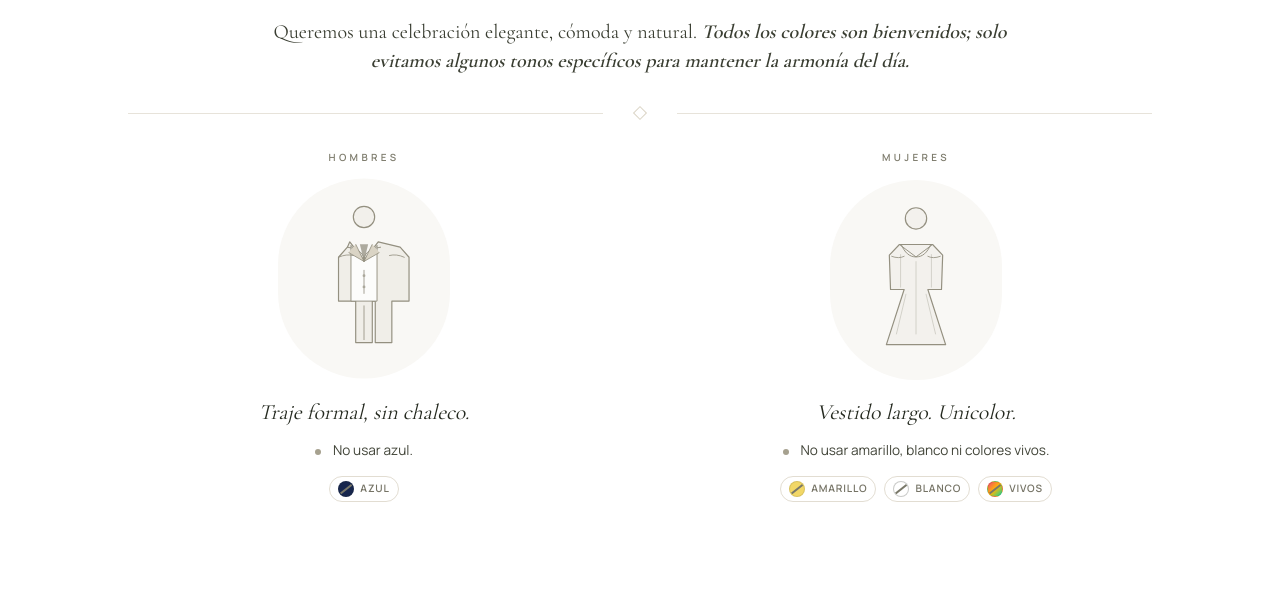
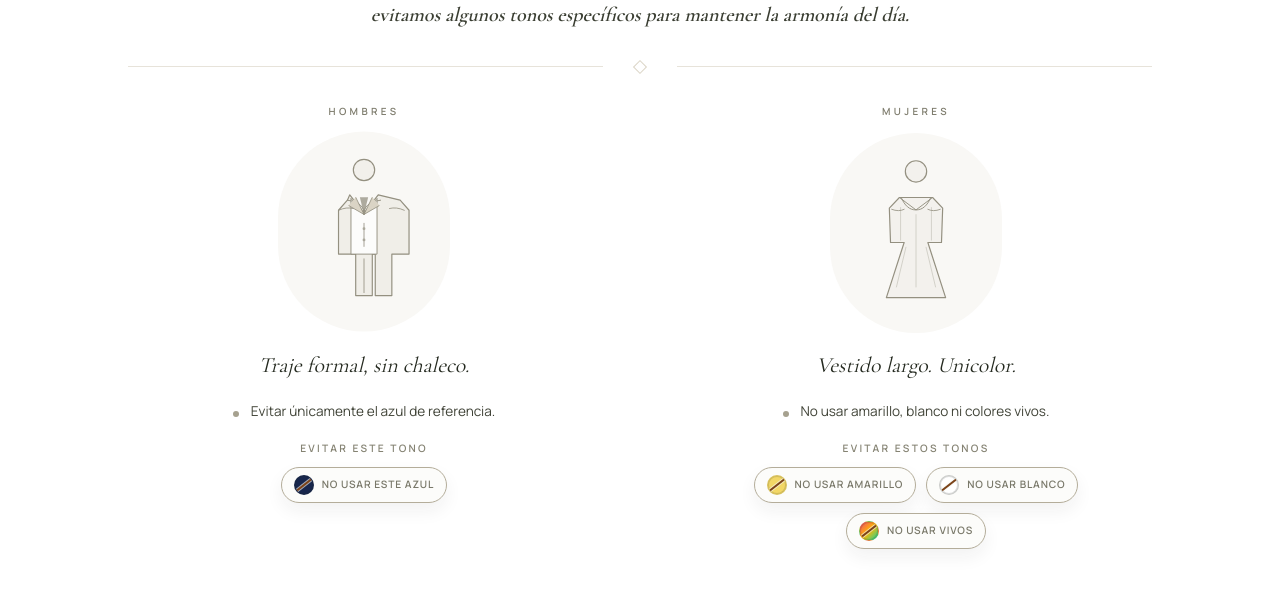
Before and after one commit to Xaviz10/wedding-site, a React (Vite) app: page / in a window 1280 px wide. Shown: the part 9081-9680 px from the top of the page. Built offline with nearby package versions, Linux system fonts and the light colour scheme.

Commit message:
Dress code

```diff
--- a/src/components/sections/WeddingDetailsSection.tsx
+++ b/src/components/sections/WeddingDetailsSection.tsx
@@ -360,6 +360,7 @@ interface DressSuggestionProps {
 }
 
 function DressSuggestion({ label, lead, bullets, type, restrictedTones, delay, shouldReduceMotion }: DressSuggestionProps) {
+  const restrictionCaption = restrictedTones.length === 1 ? "Evitar este tono" : "Evitar estos tonos";
   const itemVariants = {
     hidden: { opacity: 0, y: shouldReduceMotion ? 0 : 18 },
     visible: { opacity: 1, y: 0 },
@@ -379,7 +380,7 @@ function DressSuggestion({ label, lead, bullets, type, restrictedTones, delay, s
           },
         },
       }}
-      className="grid min-w-0 justify-items-center text-center"
+      className="flex h-full min-w-0 flex-col items-center text-center"
     >
       <motion.p
         variants={itemVariants}
@@ -406,7 +407,7 @@ function DressSuggestion({ label, lead, bullets, type, restrictedTones, delay, s
       <motion.p
         variants={itemVariants}
         transition={{ duration: shouldReduceMotion ? 0 : 0.8, ease: [0.16, 1, 0.3, 1] }}
-        className="font-editorial mt-3 max-w-[12rem] text-[clamp(1.08rem,3.2vw,1.82rem)] italic leading-[1.08] text-[var(--color-forest)] md:mt-5 md:max-w-[18rem] md:text-[clamp(1.1rem,1.7vw,1.5rem)]"
+        className="font-editorial mt-3 flex min-h-[3.25rem] max-w-[12rem] items-start justify-center text-[clamp(1.08rem,3.2vw,1.82rem)] italic leading-[1.08] text-[var(--color-forest)] md:mt-5 md:min-h-[2rem] md:max-w-[18rem] md:text-[clamp(1.1rem,1.7vw,1.5rem)]"
       >
         {lead}
       </motion.p>
@@ -444,9 +445,17 @@ function DressSuggestion({ label, lead, bullets, type, restrictedTones, delay, s
             },
           },
         }}
-        className="mt-3 flex flex-wrap justify-center gap-1.5 md:mt-4 md:gap-2"
+        className="mt-4 grid justify-items-center gap-2.5 md:mt-5"
         aria-label={`Tonos no permitidos para ${label.toLowerCase()}`}
       >
+        <motion.p
+          variants={itemVariants}
+          transition={{ duration: shouldReduceMotion ? 0 : 0.62, ease: [0.16, 1, 0.3, 1] }}
+          className="text-[0.58rem] font-semibold uppercase tracking-[0.18em] text-[color-mix(in_oklab,var(--color-terracotta)_88%,var(--color-forest)_12%)] md:text-[0.64rem] md:tracking-[0.22em]"
+        >
+          {restrictionCaption}
+        </motion.p>
+        <div className="flex flex-wrap justify-center gap-2 md:gap-2.5">
           {restrictedTones.map((tone) => (
             <motion.span
               key={tone.label}
@@ -456,18 +465,19 @@ function DressSuggestion({ label, lead, bullets, type, restrictedTones, delay, s
               }}
               whileHover={shouldReduceMotion ? undefined : { y: -2, scale: 1.03 }}
               transition={{ duration: shouldReduceMotion ? 0 : 0.55, ease: [0.16, 1, 0.3, 1] }}
-            className="inline-flex items-center gap-1.5 rounded-full border border-[var(--color-gold)]/55 px-2 py-1 text-[0.58rem] font-semibold uppercase tracking-[0.08em] text-[color-mix(in_oklab,var(--color-terracotta)_74%,var(--color-forest)_26%)] md:text-[0.64rem]"
+              className="inline-flex min-h-9 items-center gap-2 rounded-full border border-[color-mix(in_oklab,var(--color-terracotta)_42%,var(--color-gold)_58%)] bg-[color-mix(in_oklab,white_66%,var(--color-ivory)_34%)] px-2.5 py-1.5 text-[0.58rem] font-semibold uppercase tracking-[0.08em] text-[color-mix(in_oklab,var(--color-terracotta)_78%,var(--color-forest)_22%)] shadow-[0_8px_18px_rgba(36,41,31,0.06)] md:px-3 md:text-[0.64rem]"
             >
               <span
-              className="relative h-4 w-4 overflow-hidden rounded-full"
+                className="relative h-5 w-5 overflow-hidden rounded-full shadow-[inset_0_0_0_1px_rgba(36,41,31,0.16)]"
                 style={{ background: tone.background, border: `1px solid ${tone.border ?? "rgba(36,41,31,0.12)"}` }}
                 aria-hidden
               >
-              <span className="absolute left-1/2 top-1/2 h-[1.5px] w-6 -translate-x-1/2 -translate-y-1/2 rotate-[-38deg] bg-[color-mix(in_oklab,var(--color-terracotta)_78%,var(--color-forest)_22%)]" />
+                <span className="absolute left-1/2 top-1/2 h-[2px] w-8 -translate-x-1/2 -translate-y-1/2 rotate-[-38deg] bg-[color-mix(in_oklab,#8f4813_82%,var(--color-forest)_18%)] shadow-[0_0_0_1px_rgba(246,245,241,0.62)]" />
               </span>
-            {tone.label}
+              No usar {tone.label.toLowerCase()}
             </motion.span>
           ))}
+        </div>
       </motion.div>
     </motion.div>
   );
@@ -609,7 +619,7 @@ function DressCodeNote({ config, step, shouldReduceMotion }: DressCodeNoteProps)
             lead={menSuggestion.lead}
             bullets={menSuggestion.bullets}
             type="men"
-            restrictedTones={[{ label: "Azul", background: "#17264d" }]}
+            restrictedTones={[{ label: "Este azul", background: "#17264d" }]}
             delay={0.05}
             shouldReduceMotion={shouldReduceMotion}
           />
--- a/src/data/weddingContent.ts
+++ b/src/data/weddingContent.ts
@@ -466,7 +466,7 @@ export const weddingContent: WeddingContent = {
       ],
       examples: [
         "Traje formal, sin chaleco.",
-        "No usar azul.",
+        "Evitar únicamente el azul de referencia.",
       ],
       womenExamples: [
         "Vestido largo. Unicolor.",
```
Lines whose indentation alone changed are shown as unchanged.
